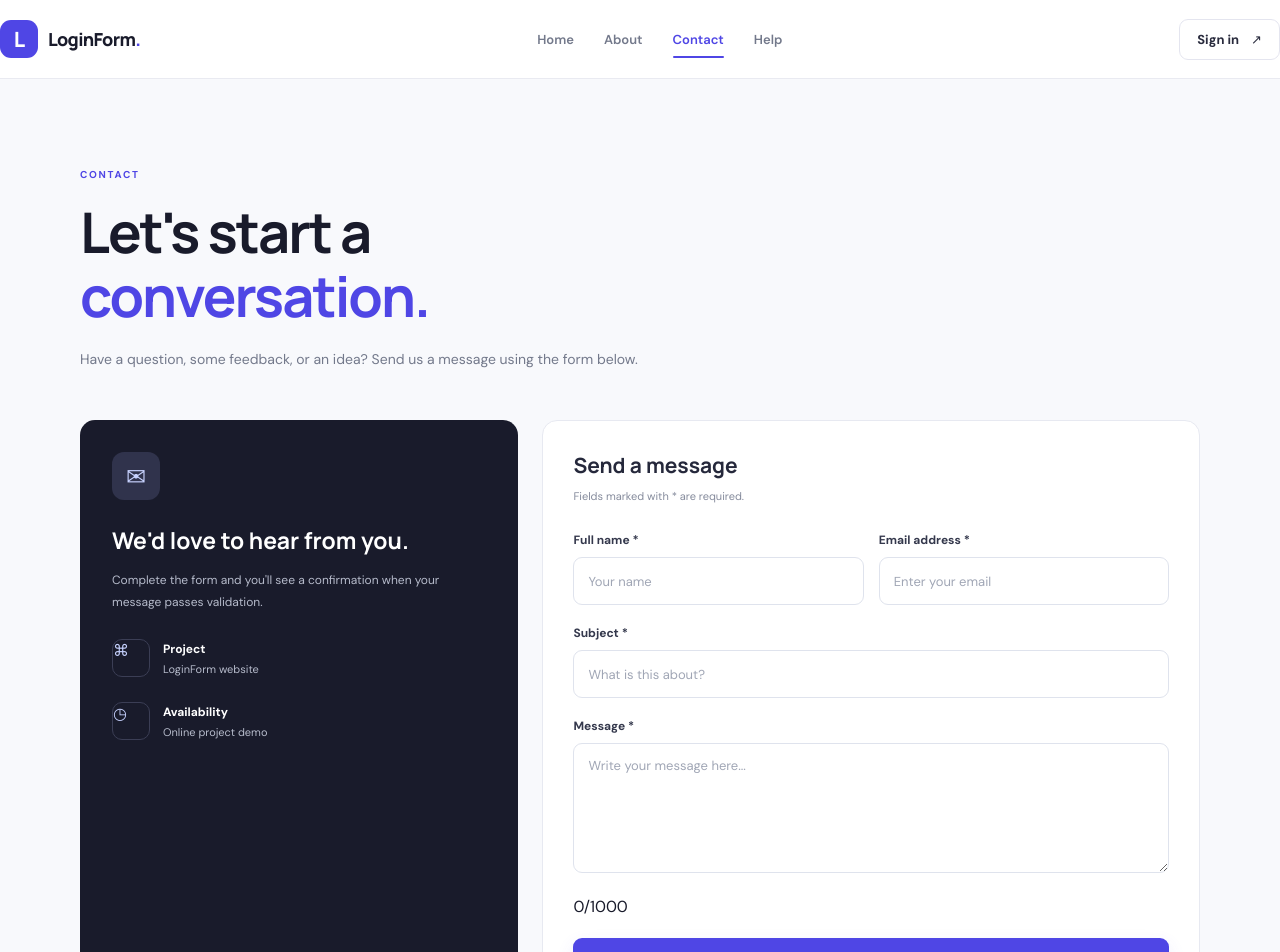
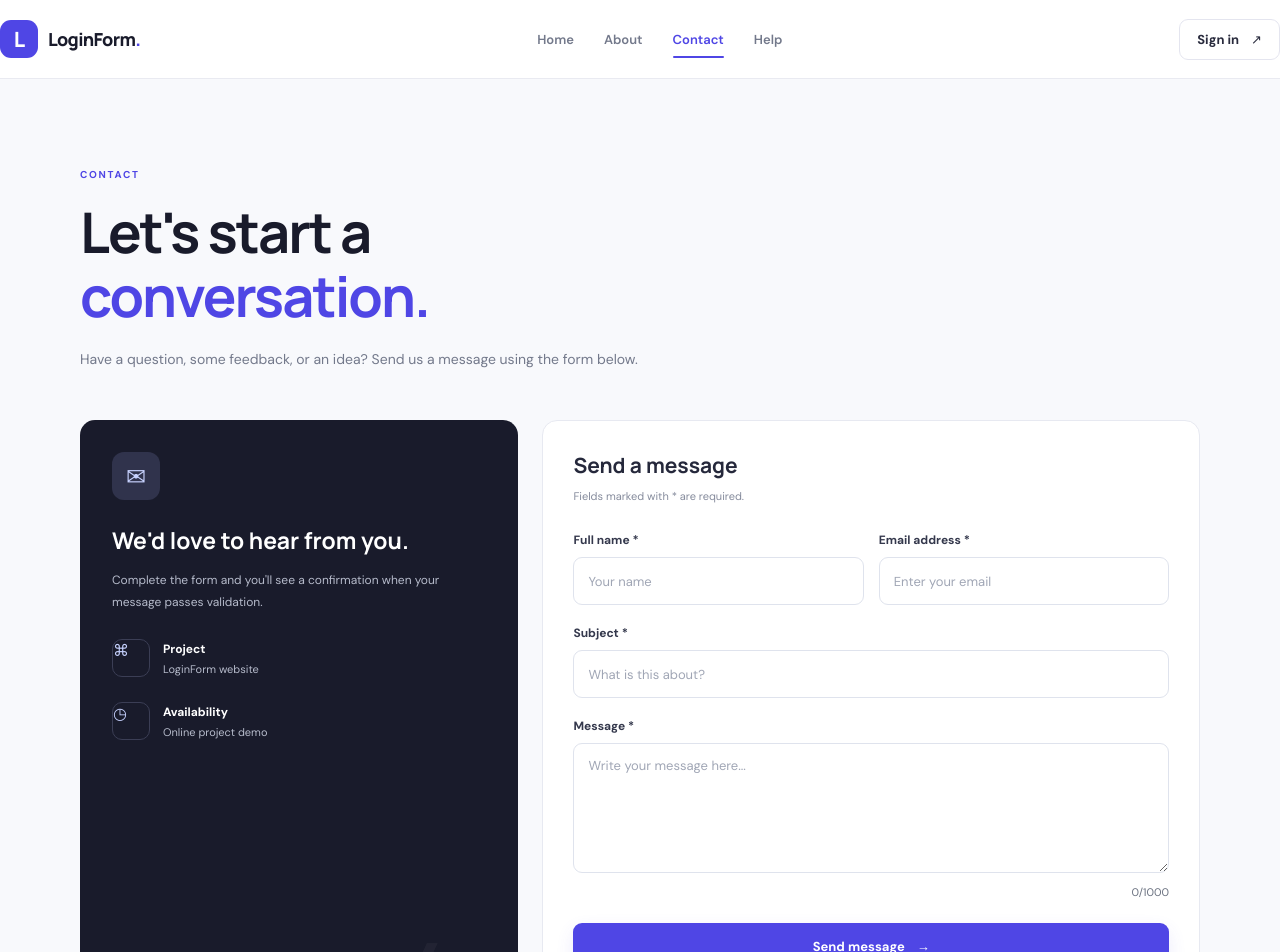
Before and after one commit to Allide28072/LoginForm, a React (Vite) app: page /contact in a window 1280 px wide. Shown: the top 952 px of the page. Built offline with nearby package versions, Linux system fonts and the light colour scheme.

Commit message:
style(contact): style the message character counter

```diff
--- a/src/App.css
+++ b/src/App.css
@@ -1015,6 +1015,13 @@ p {
   line-height: 1.6;
 }
 
+.field-counter {
+  margin: -10px 0 20px;
+  text-align: right;
+  color: #6b7280;
+  font-size: 11px;
+}
+
 .form-message {
   margin: 0 0 18px;
   font-size: 12px;
```
